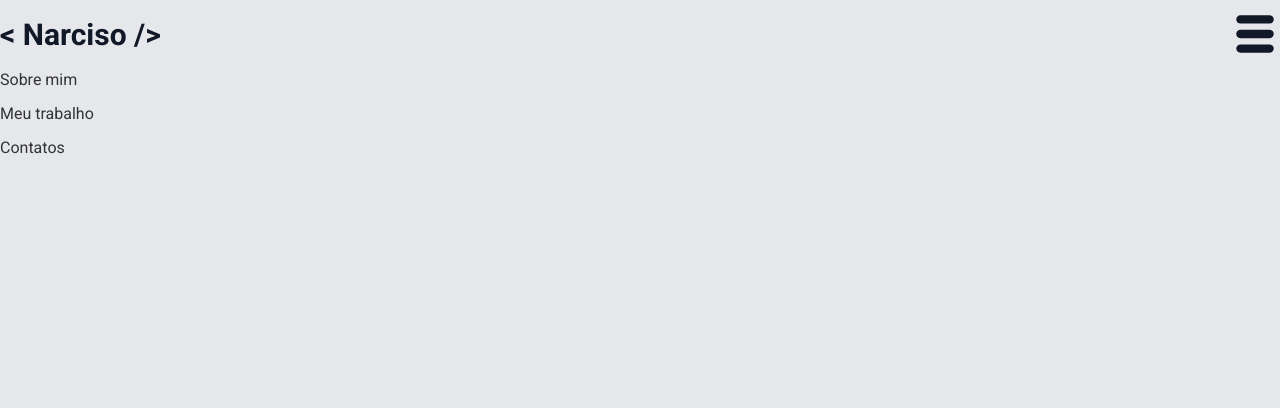
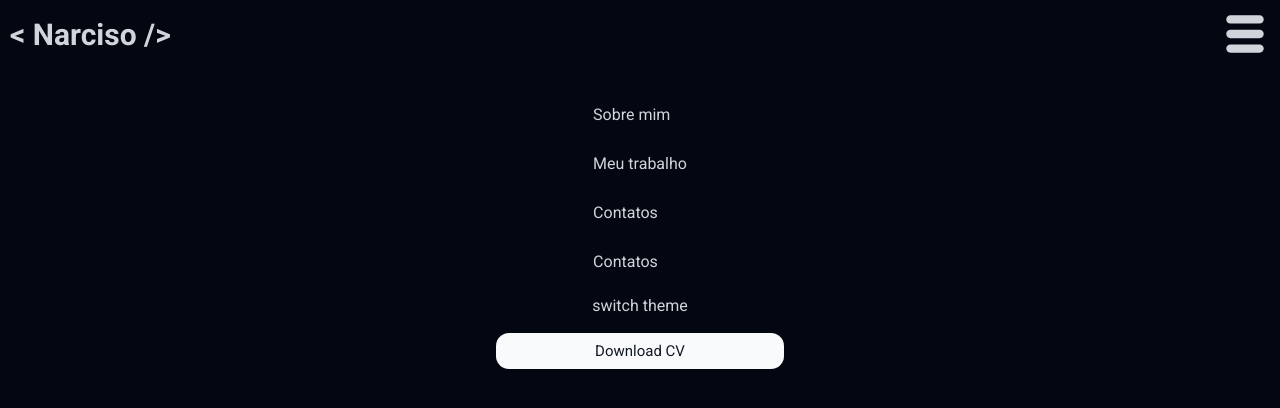
Before and after one commit to Narciso39/portfolio, a React (Vite) app in the folder frontend/: page / in a window 1280 px wide. Shown: the top 408 px of the page. Built offline with nearby package versions, Linux system fonts and the light colour scheme.

Commit message:
lógica do menu pronto

```diff
--- a/frontend/src/App.tsx
+++ b/frontend/src/App.tsx
@@ -8,7 +8,7 @@ import { GlobalStyles } from "./styles/global";
 import { dark, light } from "./styles/theme/theme";
 
 const App: React.FC = () => {
-  const [isDarkTheme, setIsDarkTheme] = useState(false)
+  const [isDarkTheme, setIsDarkTheme] = useState(true)
   return (
     <>
       <ThemeProvider theme={isDarkTheme ? dark : light}>
--- a/frontend/src/components/navbar/NavBar.tsx
+++ b/frontend/src/components/navbar/NavBar.tsx
@@ -1,4 +1,4 @@
-import React, { useState } from "react";
+import React, { useEffect, useState } from "react";
 import * as S from "./styles";
 import { logo } from "./logo";
 import { IoCloseSharp } from "react-icons/io5";
@@ -9,24 +9,62 @@ const NavBar: React.FC = () => {
   const toggleMenu = () => {
     setMenuOpen(!menuOpen);
   };
+
+  const handleResize = () => {
+    if (window.innerWidth > 1000 && !menuOpen) {
+      setMenuOpen(true);
+    }
+
+    if (window.innerWidth < 426 && menuOpen) {
+      setMenuOpen(false);
+    }
+  };
+
+  useEffect(() => {
+    window.addEventListener("resize", handleResize);
+    return () => {
+      window.removeEventListener("resize", handleResize);
+    };
+  }, [menuOpen]);
   return (
     <>
       <S.Header>
+        <S.contentMobile >
           <S.logoMobile>
             <S.logo>{logo}</S.logo>
             <S.menuIcon onClick={toggleMenu}>
               {menuOpen ? <IoCloseSharp /> : <TiThMenu />}
             </S.menuIcon>
           </S.logoMobile>
+          {menuOpen || window.innerWidth > 1000 ? (
             <S.navbar>
               <S.ul>
-            <S.li><a>Sobre mim</a></S.li>
-            <S.li><a>Meu trabalho</a></S.li>
-            <S.li><a>Contatos</a></S.li>
+                <S.li>
+                  <a>Sobre mim</a>
+                </S.li>
+                <S.li>
+                  <a>Meu trabalho</a>
+                </S.li>
+                <S.li>
+                  <a>Contatos</a>
+                </S.li>
+                <S.li>
+                  <a>Contatos</a>
+                </S.li>
               </S.ul>
-
-          <S.theme></S.theme>
+              <S.theme>
+                <S.ul>
+                  <S.li>
+                    <a>switch theme</a>
+                  </S.li>
+                </S.ul>
+                <S.button>Download CV</S.button>
+              </S.theme>
             </S.navbar>
+          ) : (
+            <></>
+          )}
+        </S.contentMobile>
       </S.Header>
     </>
   );
--- a/frontend/src/components/navbar/styles.ts
+++ b/frontend/src/components/navbar/styles.ts
@@ -1,8 +1,7 @@
 import styled from 'styled-components';
 
 export const Header = styled.header`
-
-
+  padding: 0 1rem;
 `
 
 
@@ -19,7 +18,8 @@ display: flex;
   list-style: none;
   padding: 0;
   margin: 0;
-
+  align-items: center;
+ padding-top: 3.5rem;
 `
 
 
@@ -30,6 +30,7 @@ export const ul = styled.ul`
   list-style: none;
   padding: 0;
   margin: 0;
+  gap: 2.5rem;
 `
 
 export const li = styled.li`
@@ -64,4 +65,21 @@ color: ${(props) => props.theme.logo};
 
 `
 
-export const theme = styled.div``
+export const theme = styled.div`
+display: flex;
+flex-direction: column;
+align-items: center;
+padding: 1rem;
+gap: 1.5rem;
+`
+
+export const button = styled.button`
+  background-color: ${(props) => props.theme.secundary};
+  font-size: 1.5rem;
+  color: ${(props) => props.theme.primary};
+  width: 28.8rem;
+  height: 3.6rem;
+  border-radius: 1.3rem;
+`
+
+export const contentMobile = styled.div``
--- a/frontend/src/styles/theme/theme.ts
+++ b/frontend/src/styles/theme/theme.ts
@@ -6,8 +6,8 @@ const breakpoints = {
 export const light = {
   title: "light",
   logo: '#111827',
-  primary: "#111827",
-  secundary: "#4B5563",
+  primary: "#F9FAFB",
+  secundary: "#111827",
 
   background: "#E5E7EB",
   text: "#333",
```
Lines whose indentation alone changed are shown as unchanged.
